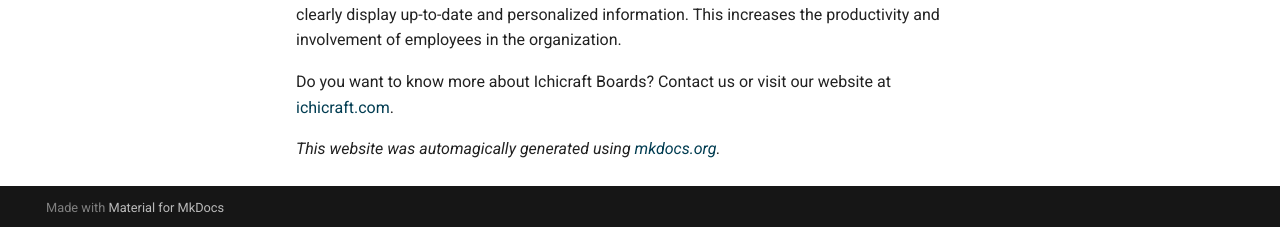
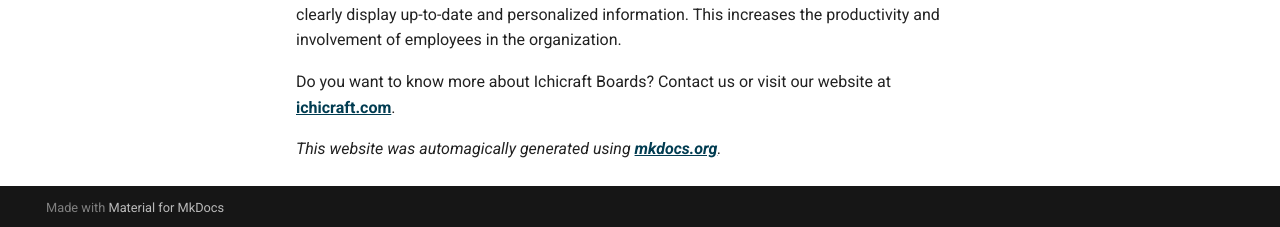
Before and after one commit to ichicraft/widgets-docs, an MkDocs documentation site: the page built from docs/index.md, in a window 1280 px wide and 1006 px high. Shown: the part 776-1003 px from the top of the window. Built offline with MkDocs 1.6.1 and Material for MkDocs 9.7.7, drawn with Linux system fonts in a browser that asks for light colours.

Commit message:
some change to make links better visible

```diff
--- a/docs/styles/extra.css
+++ b/docs/styles/extra.css
@@ -19,3 +19,8 @@
 .ic-env--dialog .md-main__inner {
     margin-top: 0;
 }
+
+.md-content a {
+    text-decoration: underline;
+    font-weight: 600;
+}
```
